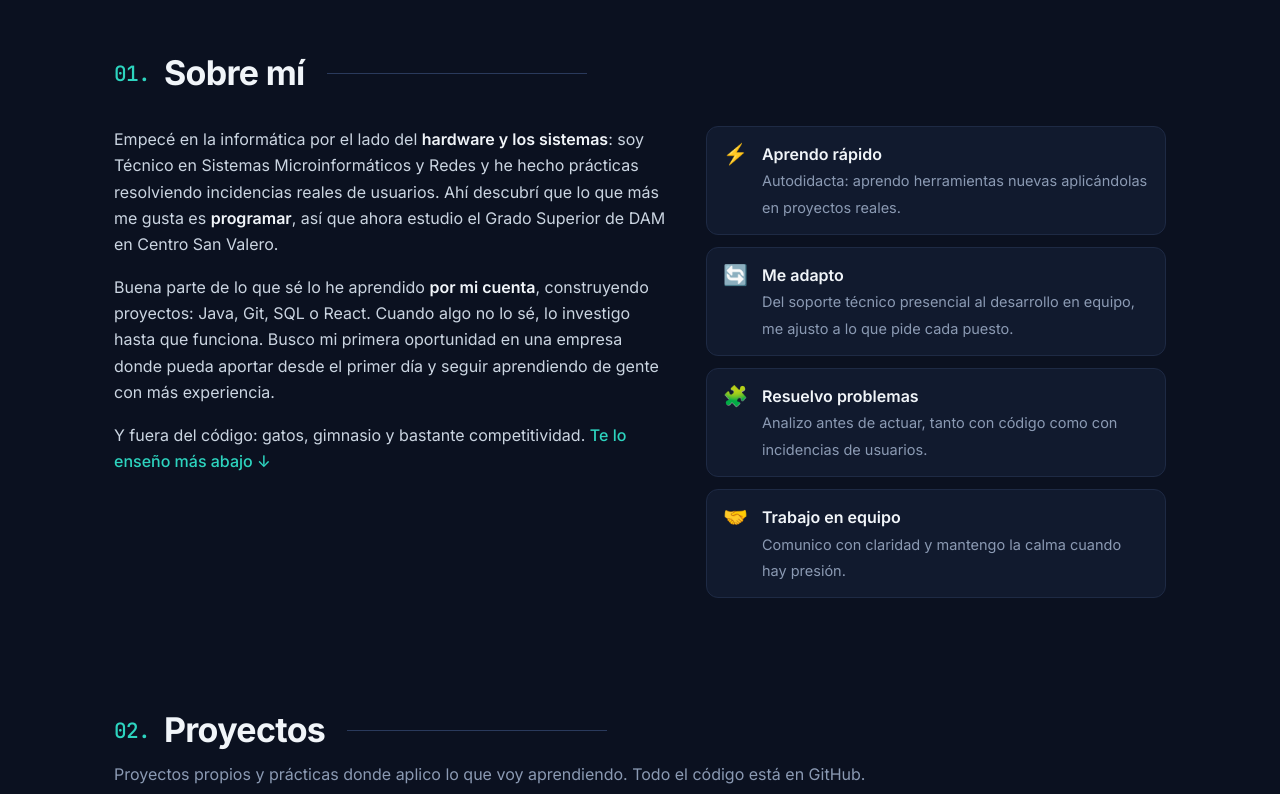
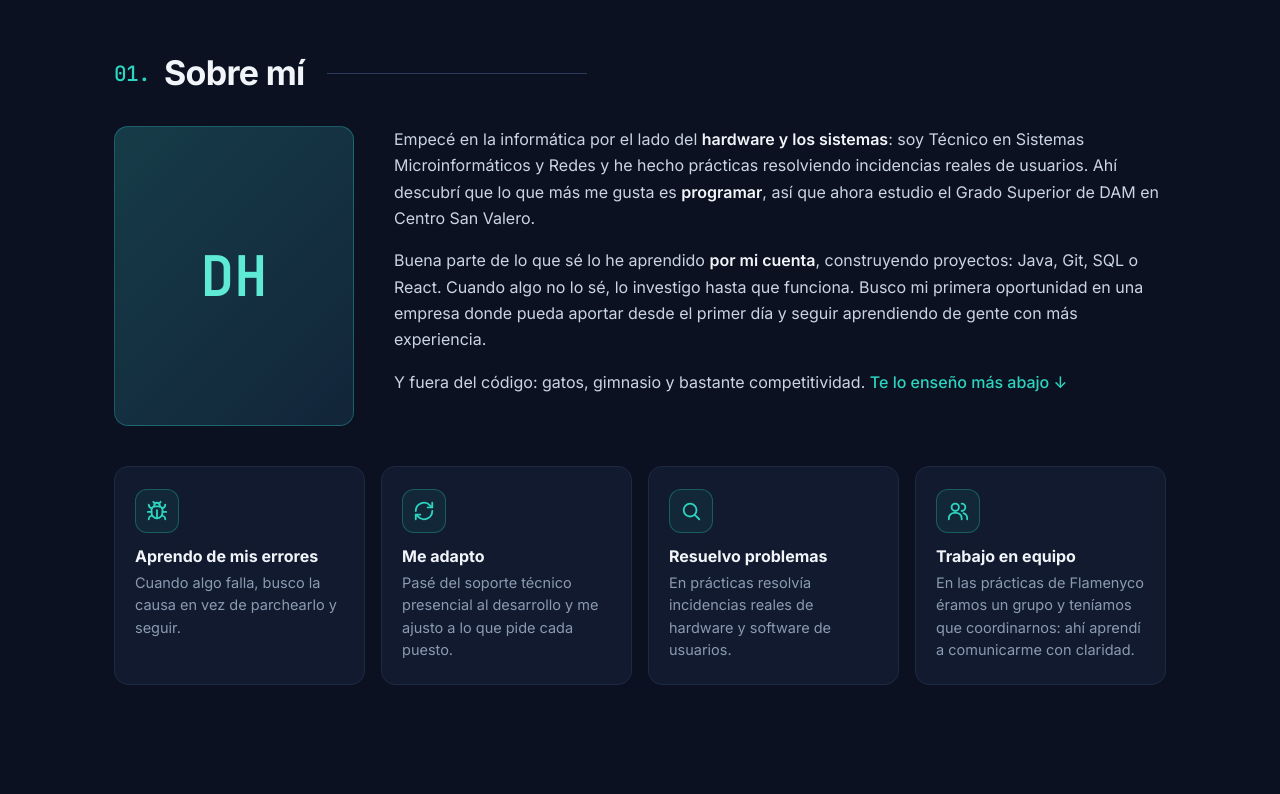
Before and after one commit to DAN12590/hosting, a plain HTML site: page index.html in a window 1280 px wide. Shown: the part 800-1594 px from the top of the page. Drawn offline with Linux system fonts and the light colour scheme; no server answers.

Commit message:
Rehacer Sobre mí con hueco para foto y soft skills con ejemplos, y añadir Claude Code

```diff
--- a/index.html
+++ b/index.html
@@ -19,7 +19,7 @@
   <link rel="preconnect" href="https://fonts.gstatic.com" crossorigin>
   <link href="https://fonts.googleapis.com/css2?family=Inter:wght@400;500;600;700;800&family=JetBrains+Mono:wght@400;500;600&display=swap" rel="stylesheet">
   <!-- El ?v= obliga al navegador a descargar el CSS nuevo en vez de usar el de la caché; hay que cambiarlo al tocar el CSS -->
-  <link rel="stylesheet" href="styles.css?v=2">
+  <link rel="stylesheet" href="styles.css?v=3">
 </head>
 <body>
   <!-- Solo aparece al navegar con Tab -->
@@ -104,6 +104,11 @@
     <section id="sobre-mi" class="section wrap reveal">
       <h2 class="section-title"><span class="section-num">01.</span> Sobre mí</h2>
       <div class="about">
+        <!-- Hueco para mi foto. Cuando la tenga, cambiar el div por:
+             <img src="img/david.webp" alt="David Hernáez" width="480" height="600"> -->
+        <div class="about-photo">
+          <div class="photo-placeholder" aria-hidden="true">DH</div>
+        </div>
         <div class="about-text">
           <p>
             Empecé en la informática por el lado del <strong>hardware y los sistemas</strong>: soy Técnico en
@@ -121,37 +126,31 @@
             Y fuera del código: gatos, gimnasio y bastante competitividad. <a href="#fuera-del-codigo">Te lo enseño más abajo ↓</a>
           </p>
         </div>
-        <ul class="traits">
-          <li>
-            <span class="trait-icon" aria-hidden="true">⚡</span>
-            <div>
-              <strong class="trait-title">Aprendo rápido</strong>
-              <span class="trait-text">Autodidacta: aprendo herramientas nuevas aplicándolas en proyectos reales.</span>
-            </div>
-          </li>
-          <li>
-            <span class="trait-icon" aria-hidden="true">🔄</span>
-            <div>
-              <strong class="trait-title">Me adapto</strong>
-              <span class="trait-text">Del soporte técnico presencial al desarrollo en equipo, me ajusto a lo que pide cada puesto.</span>
-            </div>
-          </li>
-          <li>
-            <span class="trait-icon" aria-hidden="true">🧩</span>
-            <div>
-              <strong class="trait-title">Resuelvo problemas</strong>
-              <span class="trait-text">Analizo antes de actuar, tanto con código como con incidencias de usuarios.</span>
-            </div>
-          </li>
-          <li>
-            <span class="trait-icon" aria-hidden="true">🤝</span>
-            <div>
-              <strong class="trait-title">Trabajo en equipo</strong>
-              <span class="trait-text">Comunico con claridad y mantengo la calma cuando hay presión.</span>
-            </div>
-          </li>
-        </ul>
       </div>
+
+      <!-- Soft skills, cada una con un ejemplo real en vez de solo el adjetivo -->
+      <ul class="skills">
+        <li class="skill">
+          <span class="skill-icon" aria-hidden="true"><svg class="icon" viewBox="0 0 24 24"><use href="#icon-bug"/></svg></span>
+          <h3 class="skill-title">Aprendo de mis errores</h3>
+          <p class="skill-text">Cuando algo falla, busco la causa en vez de parchearlo y seguir.</p>
+        </li>
+        <li class="skill">
+          <span class="skill-icon" aria-hidden="true"><svg class="icon" viewBox="0 0 24 24"><use href="#icon-refresh"/></svg></span>
+          <h3 class="skill-title">Me adapto</h3>
+          <p class="skill-text">Pasé del soporte técnico presencial al desarrollo y me ajusto a lo que pide cada puesto.</p>
+        </li>
+        <li class="skill">
+          <span class="skill-icon" aria-hidden="true"><svg class="icon" viewBox="0 0 24 24"><use href="#icon-search"/></svg></span>
+          <h3 class="skill-title">Resuelvo problemas</h3>
+          <p class="skill-text">En prácticas resolvía incidencias reales de hardware y software de usuarios.</p>
+        </li>
+        <li class="skill">
+          <span class="skill-icon" aria-hidden="true"><svg class="icon" viewBox="0 0 24 24"><use href="#icon-users"/></svg></span>
+          <h3 class="skill-title">Trabajo en equipo</h3>
+          <p class="skill-text">En las prácticas de Flamenyco éramos un grupo y teníamos que coordinarnos: ahí aprendí a comunicarme con claridad.</p>
+        </li>
+      </ul>
     </section>
 
     <!-- Proyectos -->
@@ -285,7 +284,7 @@
         </div>
         <div class="stack-card">
           <h3>Herramientas</h3>
-          <div class="chips"><span class="is-main">Git</span><span>GitHub</span><span>GitHub Pages</span><span>IntelliJ IDEA</span><span>VS Code</span><span>npm</span></div>
+          <div class="chips"><span class="is-main">Git</span><span class="is-main">Claude Code</span><span>GitHub</span><span>IntelliJ IDEA</span><span>VS Code</span><span>npm</span></div>
         </div>
         <div class="stack-card">
           <h3>Sistemas</h3>
@@ -395,6 +394,11 @@
     <symbol id="icon-github" viewBox="0 0 24 24"><path fill="currentColor" d="M12 .3a12 12 0 0 0-3.8 23.4c.6.1.8-.3.8-.6v-2c-3.3.7-4-1.6-4-1.6-.6-1.4-1.4-1.8-1.4-1.8-1-.7.1-.7.1-.7 1.2.1 1.8 1.2 1.8 1.2 1 1.8 2.8 1.3 3.5 1 .1-.8.4-1.3.8-1.6-2.7-.3-5.5-1.3-5.5-6 0-1.2.5-2.3 1.3-3.1-.2-.4-.6-1.6.1-3.2 0 0 1-.3 3.3 1.2a11.5 11.5 0 0 1 6 0c2.3-1.5 3.3-1.2 3.3-1.2.6 1.6.2 2.8.1 3.2.8.8 1.3 1.9 1.3 3.2 0 4.6-2.8 5.6-5.5 5.9.5.4.9 1.1.9 2.2v3.3c0 .3.1.7.8.6A12 12 0 0 0 12 .3"/></symbol>
     <symbol id="icon-linkedin" viewBox="0 0 24 24"><path fill="currentColor" d="M20.45 20.45h-3.55v-5.57c0-1.33-.03-3.04-1.85-3.04-1.86 0-2.14 1.45-2.14 2.94v5.67H9.35V9h3.41v1.56h.05c.48-.9 1.64-1.85 3.37-1.85 3.6 0 4.27 2.37 4.27 5.46v6.28zM5.34 7.43a2.06 2.06 0 1 1 0-4.12 2.06 2.06 0 0 1 0 4.12zM7.12 20.45H3.56V9h3.56v11.45zM22.22 0H1.77C.79 0 0 .77 0 1.73v20.54C0 23.23.79 24 1.77 24h20.45c.98 0 1.78-.77 1.78-1.73V1.73C24 .77 23.2 0 22.22 0z"/></symbol>
     <symbol id="icon-mail" viewBox="0 0 24 24"><path fill="currentColor" d="M20 4H4a2 2 0 0 0-2 2v12a2 2 0 0 0 2 2h16a2 2 0 0 0 2-2V6a2 2 0 0 0-2-2zm0 4-8 5-8-5V6l8 5 8-5z"/></symbol>
+    <!-- Iconos de línea para las soft skills -->
+    <symbol id="icon-bug" viewBox="0 0 24 24"><g fill="none" stroke="currentColor" stroke-width="2" stroke-linecap="round" stroke-linejoin="round"><path d="m8 2 1.9 1.9"/><path d="M14.1 3.9 16 2"/><path d="M9 7.1V6a3 3 0 1 1 6 0v1.1"/><path d="M12 20c-3.3 0-6-2.7-6-6v-3a4 4 0 0 1 4-4h4a4 4 0 0 1 4 4v3c0 3.3-2.7 6-6 6z"/><path d="M12 20v-9"/><path d="M6 13H2"/><path d="M22 13h-4"/><path d="M3 21c0-2.1 1.7-3.9 3.8-4"/><path d="M21 21c0-2.1-1.7-3.9-3.8-4"/><path d="M3 5c0 2.1 1.6 3.8 3.6 4"/><path d="M21 5c0 2.1-1.6 3.8-3.6 4"/></g></symbol>
+    <symbol id="icon-refresh" viewBox="0 0 24 24"><g fill="none" stroke="currentColor" stroke-width="2" stroke-linecap="round" stroke-linejoin="round"><path d="M3 12a9 9 0 0 1 15.5-6.2L21 8"/><path d="M21 3v5h-5"/><path d="M21 12a9 9 0 0 1-15.5 6.2L3 16"/><path d="M3 21v-5h5"/></g></symbol>
+    <symbol id="icon-search" viewBox="0 0 24 24"><g fill="none" stroke="currentColor" stroke-width="2" stroke-linecap="round" stroke-linejoin="round"><circle cx="11" cy="11" r="7"/><path d="m21 21-4.3-4.3"/></g></symbol>
+    <symbol id="icon-users" viewBox="0 0 24 24"><g fill="none" stroke="currentColor" stroke-width="2" stroke-linecap="round" stroke-linejoin="round"><circle cx="9" cy="8" r="4"/><path d="M2 21v-1a6 6 0 0 1 6-6h2a6 6 0 0 1 6 6v1"/><path d="M16 4a4 4 0 0 1 0 8"/><path d="M22 21v-1a6 6 0 0 0-4-5.6"/></g></symbol>
   </svg>
 
   <script src="script.js?v=2" defer></script>
--- a/styles.css
+++ b/styles.css
@@ -466,12 +466,34 @@ p {
   color: var(--muted);
 }
 
-/* Sobre mí */
+/* Sobre mí: foto a la izquierda y texto a la derecha */
 .about {
   display: grid;
-  grid-template-columns: 1.2fr 1fr;
+  grid-template-columns: 240px 1fr;
+  align-items: start;
   gap: 40px;
   margin-top: 32px;
+}
+
+.about-photo img,
+.photo-placeholder {
+  display: block;
+  width: 100%;
+  aspect-ratio: 4 / 5;
+  border: 1px solid var(--accent-border);
+  border-radius: var(--radius);
+  object-fit: cover;
+}
+
+/* Mientras no hay foto, las iniciales sobre un degradado */
+.photo-placeholder {
+  display: grid;
+  place-items: center;
+  background: linear-gradient(135deg, rgba(45, 212, 191, .18), rgba(34, 211, 238, .06)), var(--card);
+  color: var(--accent-light);
+  font-family: var(--mono);
+  font-size: 56px;
+  font-weight: 600;
 }
 
 .about-text p + p {
@@ -483,37 +505,56 @@ p {
   font-weight: 500;
 }
 
-.traits {
+/* Soft skills: 4 tarjetas en fila */
+.skills {
   display: grid;
-  gap: 12px;
-  margin: 0;
+  grid-template-columns: repeat(4, 1fr);
+  gap: 16px;
+  margin: 40px 0 0;
   padding: 0;
   list-style: none;
 }
 
-.traits li {
-  display: flex;
-  align-items: flex-start;
-  gap: 14px;
-  padding: 14px 16px;
+.skill {
+  padding: 22px 20px;
   border: 1px solid var(--line);
+  border-radius: var(--radius);
+  background: var(--card);
+  transition: border-color .2s ease, transform .2s ease;
+}
+
+.skill:hover {
+  border-color: var(--accent-hover);
+  transform: translateY(-3px);
+}
+
+.skill-icon {
+  display: inline-grid;
+  place-items: center;
+  width: 44px;
+  height: 44px;
+  margin-bottom: 14px;
+  border: 1px solid var(--accent-border);
   border-radius: 12px;
-  background: var(--card);
-}
-
-.trait-icon {
-  font-size: 20px;
-  line-height: 1.3;
-}
-
-.trait-title {
-  display: block;
-}
-
-.trait-text {
+  background: var(--accent-soft);
+  color: var(--accent);
+}
+
+.skill-icon .icon {
+  width: 22px;
+  height: 22px;
+}
+
+.skill-title {
+  margin-bottom: 6px;
+  color: var(--white);
+  font-size: 16px;
+}
+
+.skill-text {
   color: var(--muted);
   font-size: 14.5px;
-  line-height: 1.5;
+  line-height: 1.55;
 }
 
 /* Proyectos */
@@ -1293,7 +1334,15 @@ p {
     padding-bottom: 64px;
   }
 
-  .about,
+  .about {
+    grid-template-columns: 180px 1fr;
+    gap: 28px;
+  }
+
+  .skills {
+    grid-template-columns: repeat(2, 1fr);
+  }
+
   .hobby,
   .hobby-reverse {
     grid-template-columns: 1fr;
@@ -1383,6 +1432,31 @@ p {
     padding: 0 16px;
   }
 
+  .about {
+    grid-template-columns: 1fr;
+  }
+
+  .about-photo {
+    width: 180px;
+  }
+
+  .skills {
+    grid-template-columns: 1fr;
+  }
+
+  /* En móvil el icono va a la izquierda para que ocupen menos alto */
+  .skill {
+    display: grid;
+    grid-template-columns: 44px 1fr;
+    column-gap: 14px;
+    padding: 16px;
+  }
+
+  .skill-icon {
+    grid-row: span 2;
+    margin-bottom: 0;
+  }
+
   .teaser {
     flex-direction: column;
     align-items: flex-start;
```
Also changed, not shown: fuera-del-codigo.html (+1 -1 lines).
